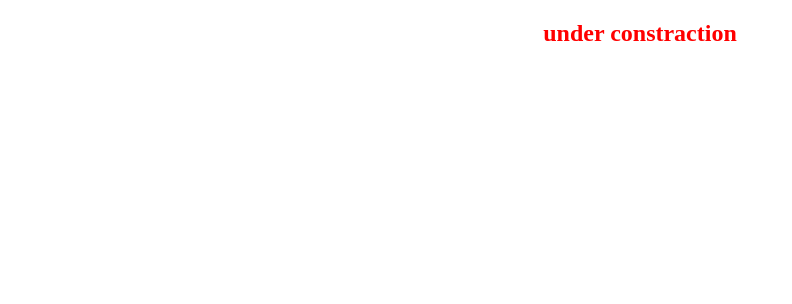
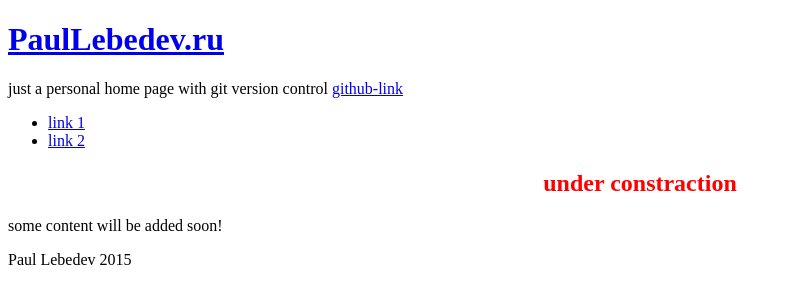
Before and after one commit to PaulLebedev/site, a plain HTML site: page public/index.html in a window 1280 px wide. Shown: the whole page, without its empty margins (0-792 px from the left). Drawn offline with nearby package versions, Linux system fonts and the light colour scheme.

Commit message:
added basic structure

```diff
--- a/public/assets/js/main.js
+++ b/public/assets/js/main.js
@@ -1,22 +1,22 @@
 $(function () {
 
-  var $menuViewSwicther = $.('#menu_view_switcher');
-  var $menuContainer = $.('nav');
+    var $menuViewSwicther = $('#menu_view_switcher');
+    var $menuContainer = $('nav');
 
-  var menuViewSwitcherStatus = 'off';
+    var menuViewSwitcherStatus = 'off';
 
     // ***************************************************************************
     // Mouse click & Keyboard events
     // ***************************************************************************
 
-    $roomSwitcher.click(function () {
-        if(menuViewSwitcherStatus==='off'){
-        $menuViewSwicther.empty.append(menuFullView());
-        menuViewSwitcherStatus='on';
+    $menuViewSwicther.click(function () {
+        if (menuViewSwitcherStatus === 'off') {
+            $menuContainer.empty.append(menuFullView());
+            menuViewSwitcherStatus = 'on';
         }
         else {
-        $menuViewSwicther.empty.append(menuShortView());
-        menuViewSwitcherStatus='off';
+            $menuContainer.empty.append(menuShortView());
+            menuViewSwitcherStatus = 'off';
         }
     });
 
@@ -25,10 +25,10 @@ $(function () {
     // ***************************************************************************
 
     function menuFullView() {
-      return '';
-    };
+        return '';
+    }
 
     function menuShortView() {
-      return '';
-    };
+        return '';
+    }
 });
--- a/public/index.html
+++ b/public/index.html
@@ -1,12 +1,42 @@
-<!doctype html>
-<html lang="en">
+<!DOCTYPE html>
+<html lang="en-US">
     <head>
-        <meta charset="UTF-8">
+        <meta charset="UTF-8" />
+        <meta name="viewport" content="width=device-width" />
         <title>PaulLebedev.ru</title>
         <script src="http://code.jquery.com/jquery-latest.min.js" type="text/javascript"></script>
-        <link rel="stylesheet" href="/assets/css/main.css">
+        <link rel="stylesheet" href="/assets/css/main.css" type="text/css">
     </head>
     <body>
-        <article><h1 class="center red">under constraction</h1></article>
+        <header>
+            <h1><a href="http://www.paullebedev.ru" title="PaulLebedev.ru" rel="home">PaulLebedev.ru</a></h1>
+            <p>just a personal home page with git version control
+                <a href="https://github.com/PaulLebedev/site">github-link</a>
+            </p>
+        </header>
+        <main>
+            <nav>
+                <ul>
+                    <li>
+                        <a href="#">link 1</a>
+                    </li>
+                    <li>
+                        <a href="#">link 2</a>
+                    </li>
+                </ul>
+            </nav>
+            <article>
+                <h1 class="center red">under constraction</h1>
+                <p>some content will be added soon!</p>
+            </article>
+            <!--<aside>
+                <h1>Aside into main-section header-string</h1>
+                <p>Aside into main-section paragraph</p>
+            </aside>-->
+        </main>
+        <footer role="contentinfo">
+            <p class="copyright">Paul Lebedev 2015</p>
+        </footer>
+        <script src="/assets/js/main.js" type="text/javascript"></script>
     </body>
 </html>
```
